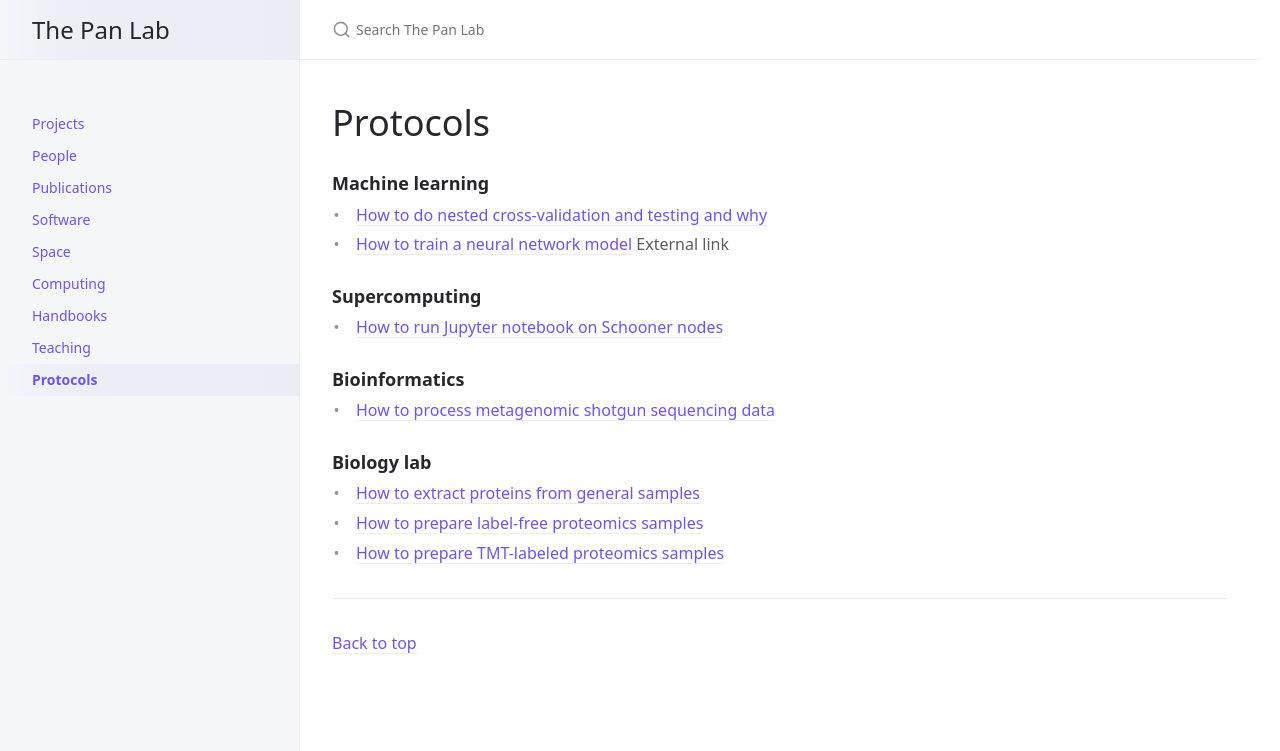
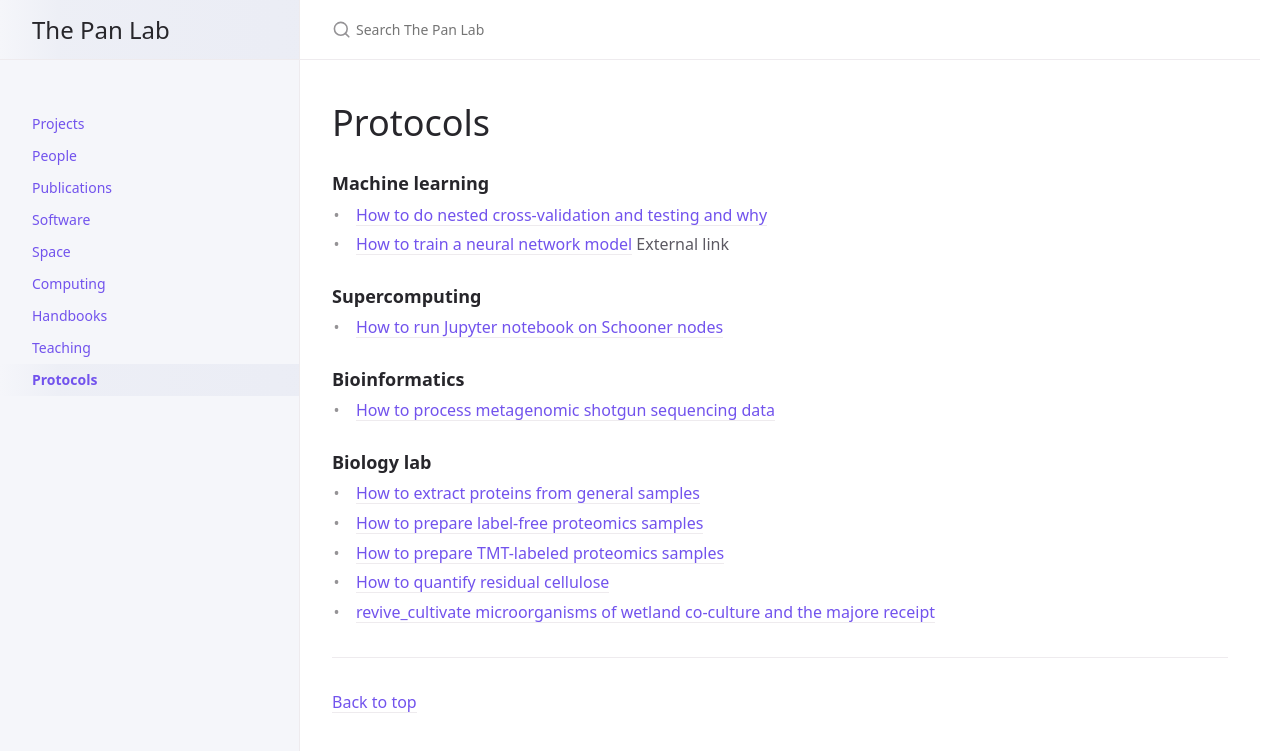
Before and after one commit to thepanlab/thepanlab.github.io, a Jekyll site: the page built from docs/Protocols/protocols.md, in a window 1280 px wide. Shown: the top 751 px of the page. Built offline with Jekyll 4.4.1, drawn with Linux system fonts in a browser that asks for light colours.

Commit message:
Update protocols.md

```diff
--- a/docs/Protocols/protocols.md
+++ b/docs/Protocols/protocols.md
@@ -17,6 +17,8 @@ permalink: /docs/Protocols
 - [How to process metagenomic shotgun sequencing data](https://github.com/thepanlab/Seq2MAG)
 
 ### **Biology lab**
-- [How to extract proteins from general samples]()
-- [How to prepare label-free proteomics samples]()
-- [How to prepare TMT-labeled proteomics samples]()
+- [How to extract proteins from general samples]({{ site.baseurl }}{% link docs/Protocols/extract proteins.md %})
+- [How to prepare label-free proteomics samples]({{ site.baseurl }}{% link docs/Protocols/prepare label-free proteomics samples.md %})
+- [How to prepare TMT-labeled proteomics samples]({{ site.baseurl }}{% link docs/Protocols/prepare TMT-labeled proteomics samples.md %})
+- [How to quantify residual cellulose]({{ site.baseurl }}{% link docs/Protocols/quantify residual cellulose.md %})
+- [revive_cultivate microorganisms of wetland co-culture and the majore receipt]({{ site.baseurl }}{% link docs/Protocols/Receipts.md %})
```
